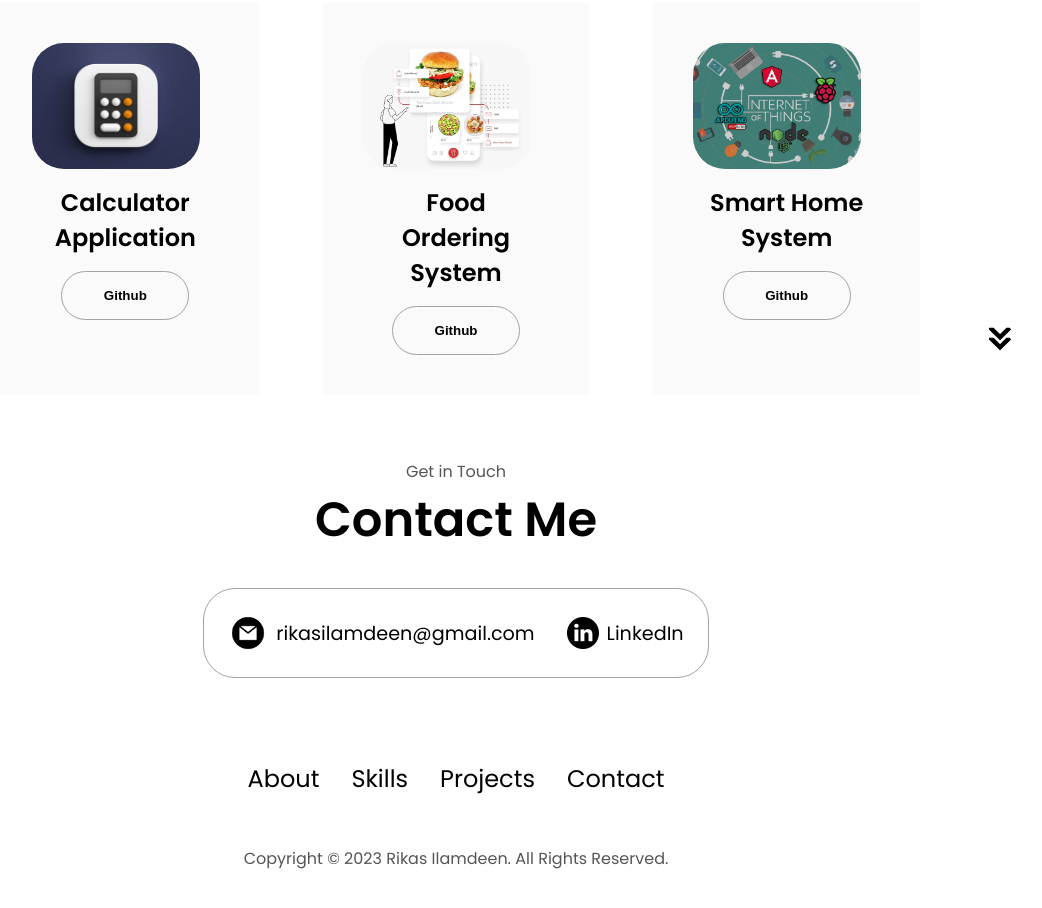
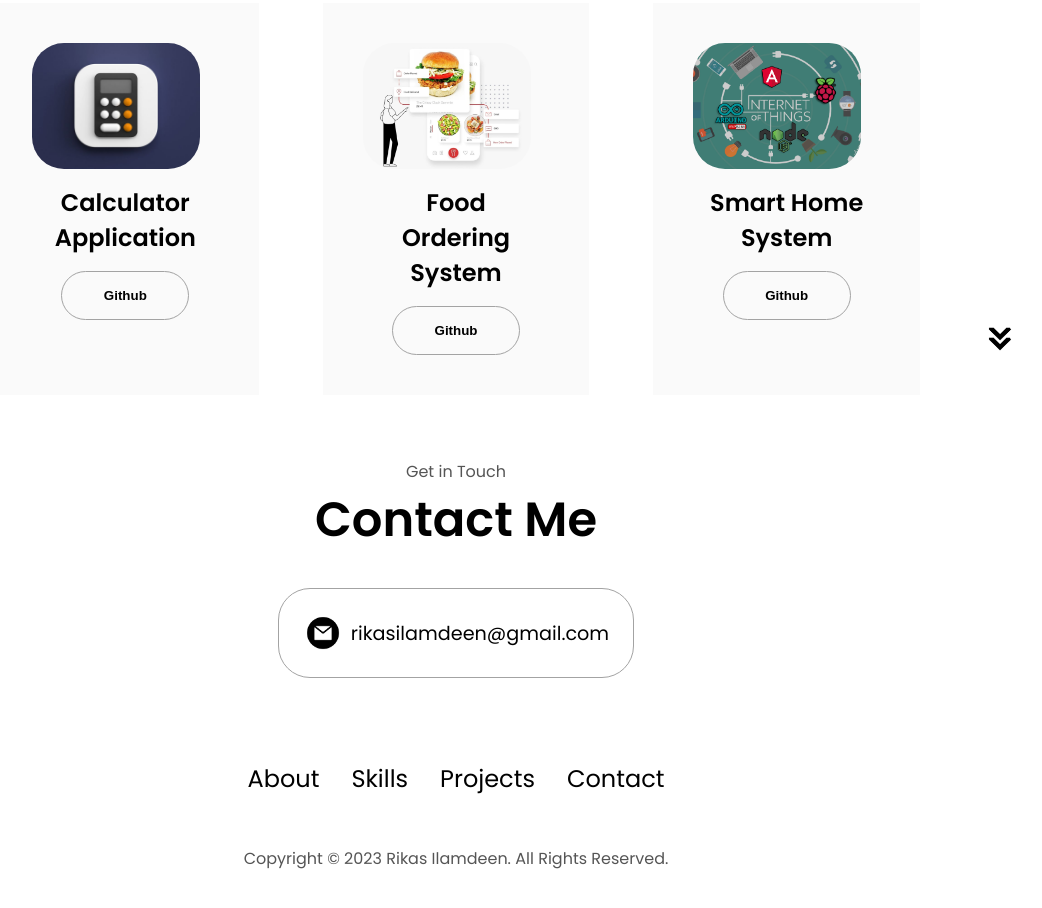
Before and after one commit to rikas-ilamdeen/rikas-ilamdeen.github.io, a plain HTML site: page index.html in a window 1280 px wide. Shown: the part 2693-3601 px from the top of the page, without its empty margins (184-1226 px from the left). Drawn offline with Linux system fonts and the light colour scheme.

Commit message:
in remove

```diff
--- a/index.html
+++ b/index.html
@@ -261,14 +261,14 @@
           />
           <p><a href="mailto:rikasilamdeen@gmail.com">rikasilamdeen@gmail.com</a></p>
         </div>
-        <div class="contact-info-container">
+        <!-- <div class="contact-info-container">
           <img
             src="./assets/linkedin.png"
             alt="LinkedIn icon"
             class="icon contact-icon"
           />
           <p><a href="https://www.linkedin.com/in/rikas-ilamdeen/">LinkedIn</a></p>
-        </div>
+        </div> -->
       </div>
     </section>
     <footer>
```
